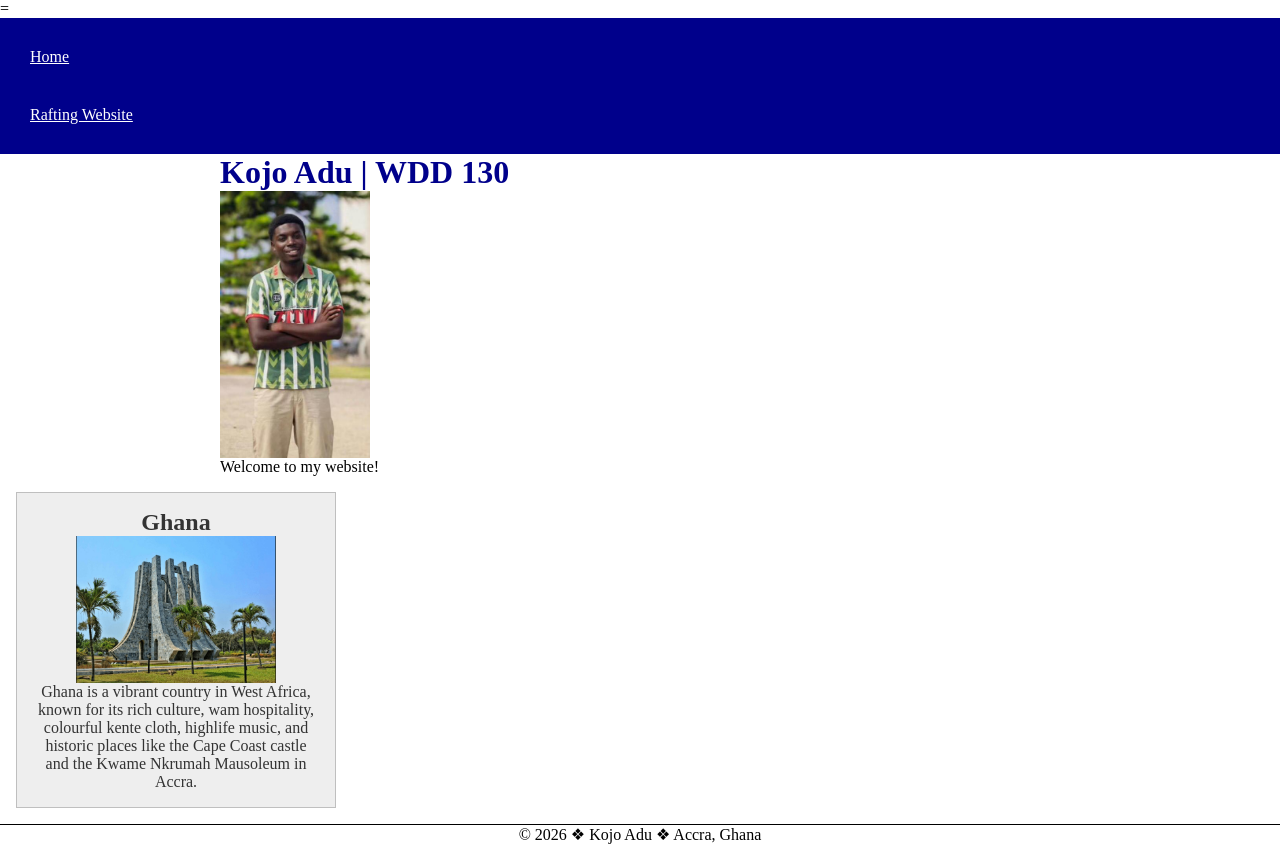
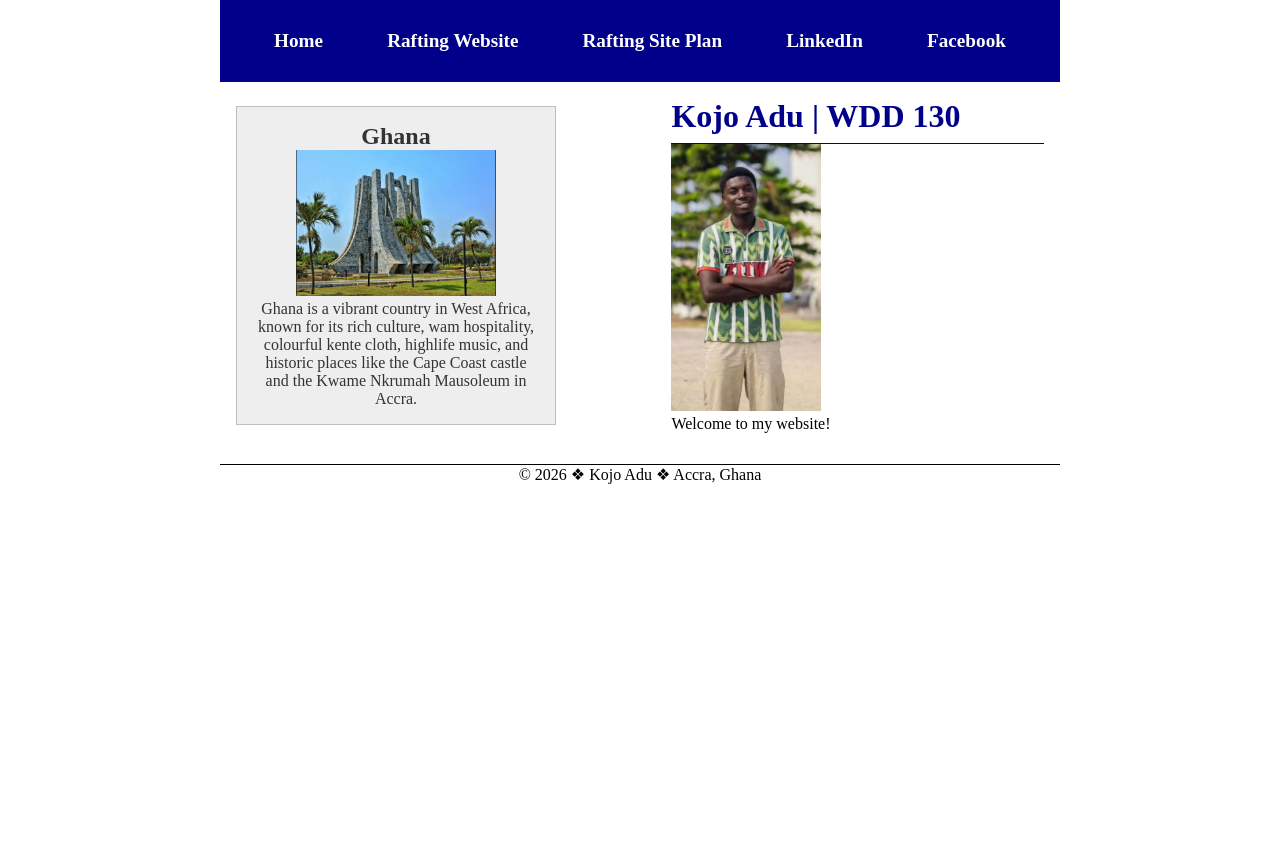
Before and after one commit to Joe-code-afk/wdd130, a plain HTML site: page index.html in a window 1280 px wide. After the commit the page ends 800 px from the top, so only its background shows below. Drawn offline with Linux system fonts and the light colour scheme.

Commit message:
Update homepage layout - flex nav and grid

```diff
--- a/index.html
+++ b/index.html
@@ -1,4 +1,4 @@
-=<!DOCTYPE html>
+<!DOCTYPE html>
 <html lang="en">
 <head>
     <meta charset="UTF-8">
@@ -15,10 +15,12 @@
         <nav>
             <a href="#">Home</a>
             <a href="wwr/">Rafting Website</a>
-
-
+            <a href="wwr/site-plan-rafting.html">Rafting Site Plan</a>
+            <a href="https://www.linkedin.com">LinkedIn</a>
+            <a href="https://www.facebook.com">Facebook</a>
         </nav>
     </header>
+    <div class="grid">
         <main>
             <h1>Kojo Adu | WDD 130</h1>
             <img src="images/profile.jpg" alt="Hello, my name is Kojo Adu" width="200">
@@ -26,10 +28,13 @@
         </main>
         <aside>
             <h2>Ghana</h2>
-    <img src="images/ghana.jpg" alt="Ghana landscape in Accra"> <p>Ghana is a vibrant
+            <img src="images/ghana.jpg" alt="Ghana landscape in Accra">
+            <p>Ghana is a vibrant
                 country in West Africa, known for its rich culture, wam hospitality,
                 colourful kente cloth, highlife music, and historic places like the Cape Coast
-        castle and the Kwame Nkrumah Mausoleum in Accra.</p></aside>
+                castle and the Kwame Nkrumah Mausoleum in Accra.</p>
+        </aside>
+    </div>
     <footer>
         <p>&copy; 2026 &#10070; Kojo Adu &#10070; Accra, Ghana</p>
     </footer>
--- a/styles/styles.css
+++ b/styles/styles.css
@@ -3,26 +3,50 @@
     padding: 0;
     box-sizing: border-box;
 }
+
+header, .grid, footer {
+    max-width: 840px;
+    margin: 0 auto;
+}
+
 nav {
     background-color: darkblue;
     padding: 10px;
+    display: flex;
+    justify-content: space-evenly;
+    align-items: center;
 }
+
 nav a {
     color: white;
     display: block;
     padding: 20px;
+    text-decoration: none;
+    font-size: 1.2rem;
+    font-weight: 700;
 }
+
 h1 {
     color: darkblue;
+    border-bottom: 1px solid darkblue;
+    padding-bottom: 0.5rem;
 }
+
+.grid {
+    display: grid;
+    align-items: center;
+}
+
 main {
-    max-width: 840px;
-    margin: 0 auto;
+    grid-column: 2 / 3;
+    margin: 1rem;
 }
+
 main img {
     width: 150px;
     height: auto;
 }
+
 aside {
     width: 20rem;
     margin: 1rem;
@@ -31,14 +55,20 @@ padding: 1rem;
     background-color: #eee;
     color: #333;
     text-align: center;
+    position: relative;
+    grid-column: 1 / 2;
+    grid-row: 1 / 2;
 }
+
 aside img {
     width: 200px;
     height: auto;
 }
+
 p {
     padding: 0;
 }
+
 footer {
     margin-top: 15px;
     border-top: 1px solid #000;
```
Lines whose indentation alone changed are shown as unchanged.
